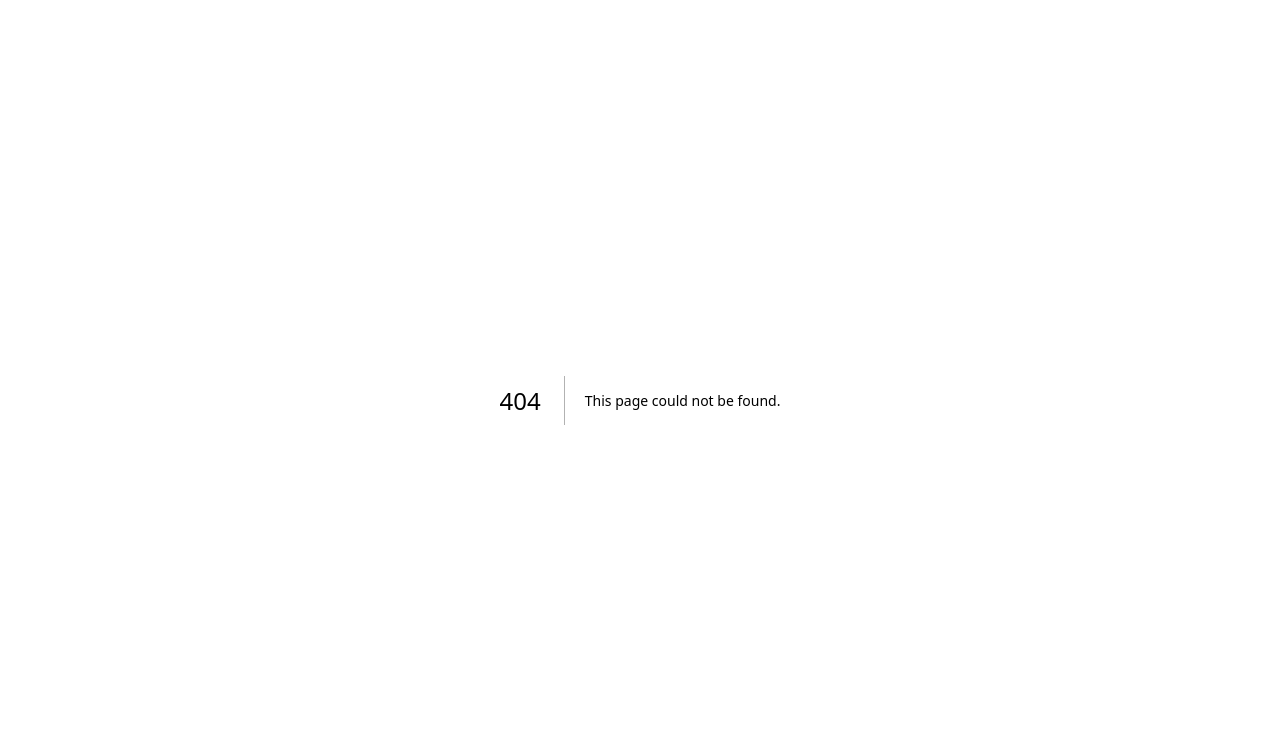
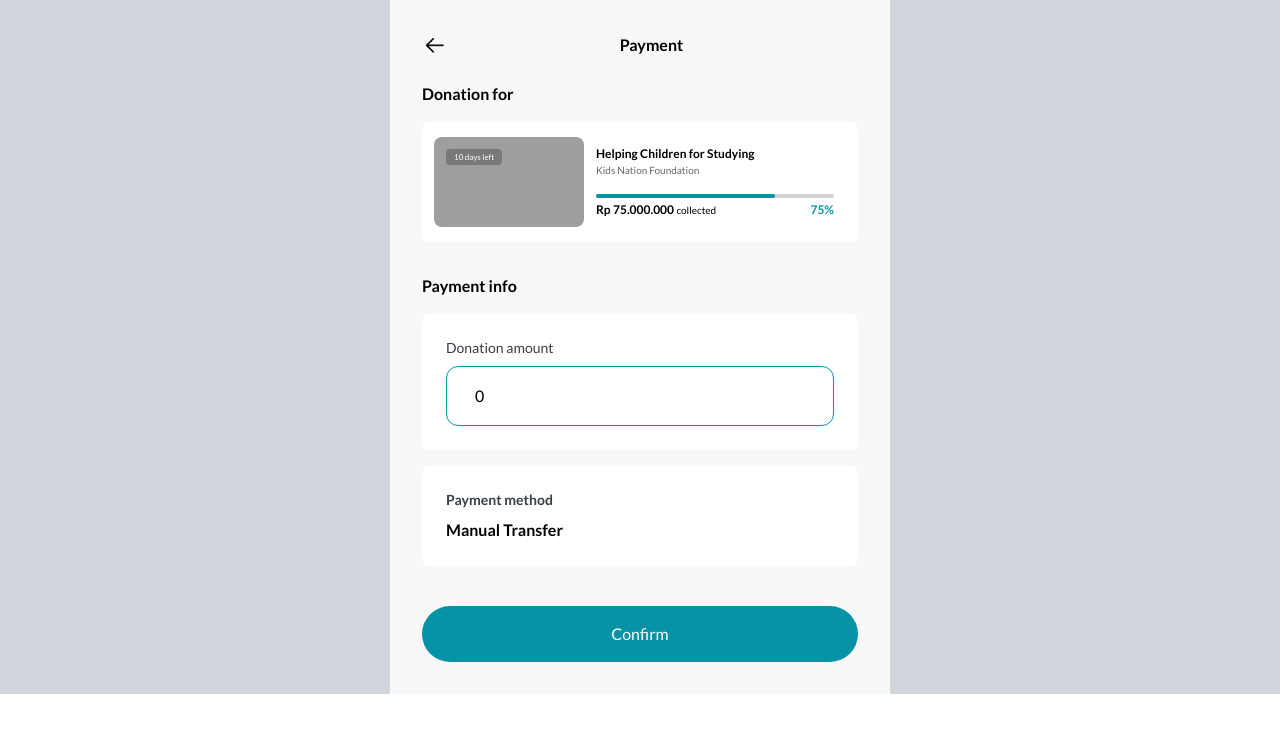
Before and after one commit to GarryLaly/SEAL-Crowdfunding-NextJS, a Next.js app: page /payment in a window 1280 px wide. Before the commit this address had no page. Shown: the top 732 px of the page. Built offline with nearby package versions, Linux system fonts and the light colour scheme; grey boxes are pictures that could not be loaded.

Commit message:
Payment page done

```diff
--- /dev/null
+++ b/components/InfoBox.js
@@ -0,0 +1,15 @@
+import Link from "next/link";
+import Image from "next/image";
+
+const InfoBox = ({label, value}) => {
+    return (
+      <div className="bg-white p-6 rounded-lg mb-4">
+        <div className="text-label font-semibold text-sm mb-2">
+          {label}
+        </div>
+        <div className="font-semibold text-base">{value}</div>
+      </div>
+    )
+}
+
+export default InfoBox;
--- /dev/null
+++ b/pages/payment.js
@@ -0,0 +1,56 @@
+import Head from "next/head";
+import Image from "next/image";
+import Link from "next/link";
+import { useState } from "react";
+import Button from "../components/Button";
+import Header from "../components/Header";
+import ProjectItem from "../components/ProjectItem";
+import InfoBox from "../components/InfoBox";
+import TextInput from "../components/TextInput";
+import { toThousand } from "../helpers";
+
+const Payment = () => {
+  const [amount, setAmount] = useState(0);
+
+  return (
+    <div className="bg-gray-300 font-lato text-black">
+      <Head>
+        <title>Payment - SEAL Crowdfunding</title>
+        <meta
+          name="description"
+          content="Alone we can do so little; together we can do so much"
+        />
+      </Head>
+      <div className="max-w-500px mx-auto bg-gray3 p-8">
+        <Header title="Payment" url="/detail" />
+        <div className="font-bold text-base mb-4">Donation for</div>
+        <ProjectItem
+          date="10 days left"
+          image="http://placekitten.com/200/120"
+          title="Helping Children for Studying"
+          publisher="Kids Nation Foundation"
+          amountCollected={75000000}
+          amountTotal={100000000}
+          isHorizontal={true}
+        />
+        <div className="mt-8 font-bold text-base mb-4">Payment info</div>
+        <div className="bg-white p-6 rounded-lg mb-4">
+          <TextInput
+            label="Donation amount"
+            type="number"
+            placeholder="Type amount here...."
+            value={amount}
+            setValue={setAmount}
+            marginBottom={0}
+          />
+        </div>
+        <InfoBox label="Payment method" value="Manual Transfer" />
+        <div className="flex flex-1 mt-10">
+          <Button text="Confirm" url="/payment-confirm" />
+        </div>
+      </div>
+    </div>
+  );
+};
+
+export default Payment;
```
